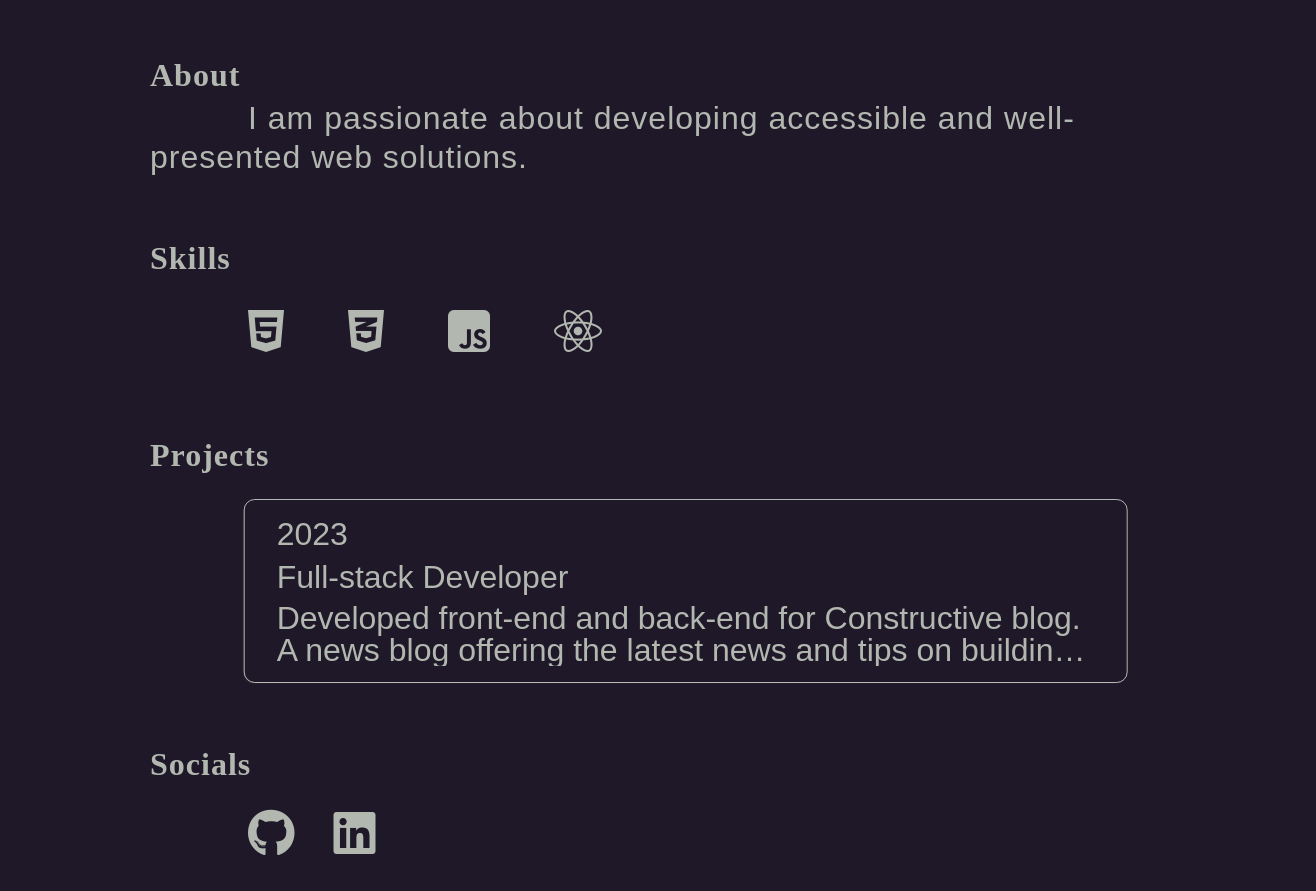
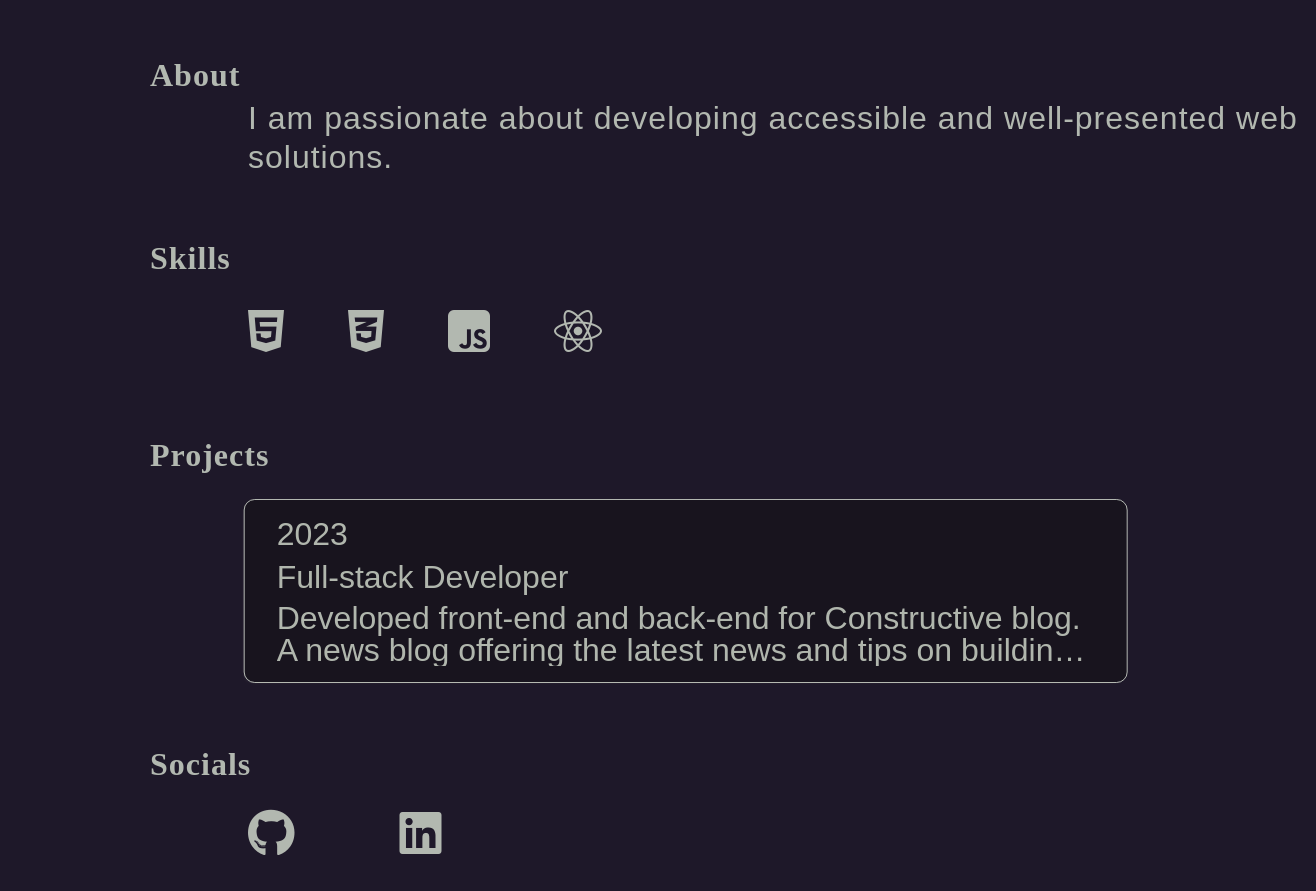
Before and after one commit to TemitayoKuyoro/portfolio-tk, a plain HTML site: page index.html in a window 1280 px wide. Shown: the part 313-1204 px from the top of the page, 1316 px wide, since content can reach past the window. Drawn offline with Linux system fonts and the light colour scheme; a web font is replaced by a local one.

Commit message:
new styles

```diff
--- a/index.html
+++ b/index.html
@@ -44,7 +44,7 @@
       <!--ABOUT SECTION-->
       <section class="container">
         <h2 class="about-heading">About</h2>
-        <p class="about-text">
+        <p class="about-text indent-lf">
           I am passionate about developing accessible and well-presented web
           solutions.
         </p>
--- a/style.css
+++ b/style.css
@@ -37,6 +37,7 @@ GENERAL STYLES
   /* COLORS */
   --clr-400: hsla(96, 29%, 90%, 0.75);
   --clr-bg: hsla(261, 35%, 19%, 0.5);
+  --clr-bg_accent: hsla(263, 18%, 9%, 0.685);
 }
 
 body {
@@ -164,7 +165,8 @@ ABOUT SECTION
 ======================
 */
 .about-text {
-  text-indent: 10%;
+  /* text-indent: 10%; */
+  width: 60ch;
   line-height: 1.2;
   letter-spacing: 1px;
 }
@@ -205,6 +207,7 @@ PROJECTS
   box-shadow: -2px 2px 5px -5px var(--clr-400);
   border-radius: 1rem;
   padding: 0.5em 1em;
+  background-color: var(--clr-bg_accent);
   animation: cardmotion 5s ease-in-out 1s 1 forwards;
 }
 
@@ -244,7 +247,7 @@ footer i {
 }
 
 footer i + i {
-  margin-left: 3rem;
+  margin-left: 2em;
 }
 
 /*
```
